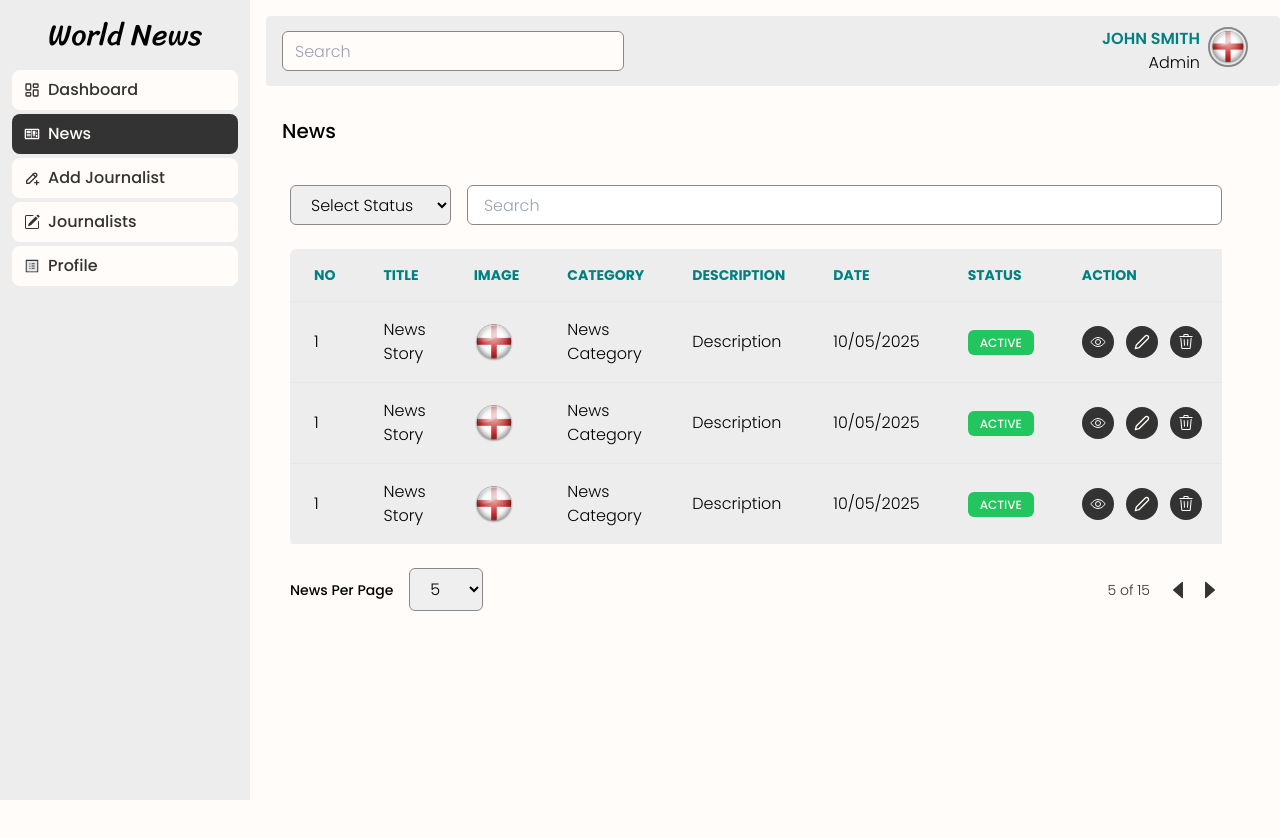
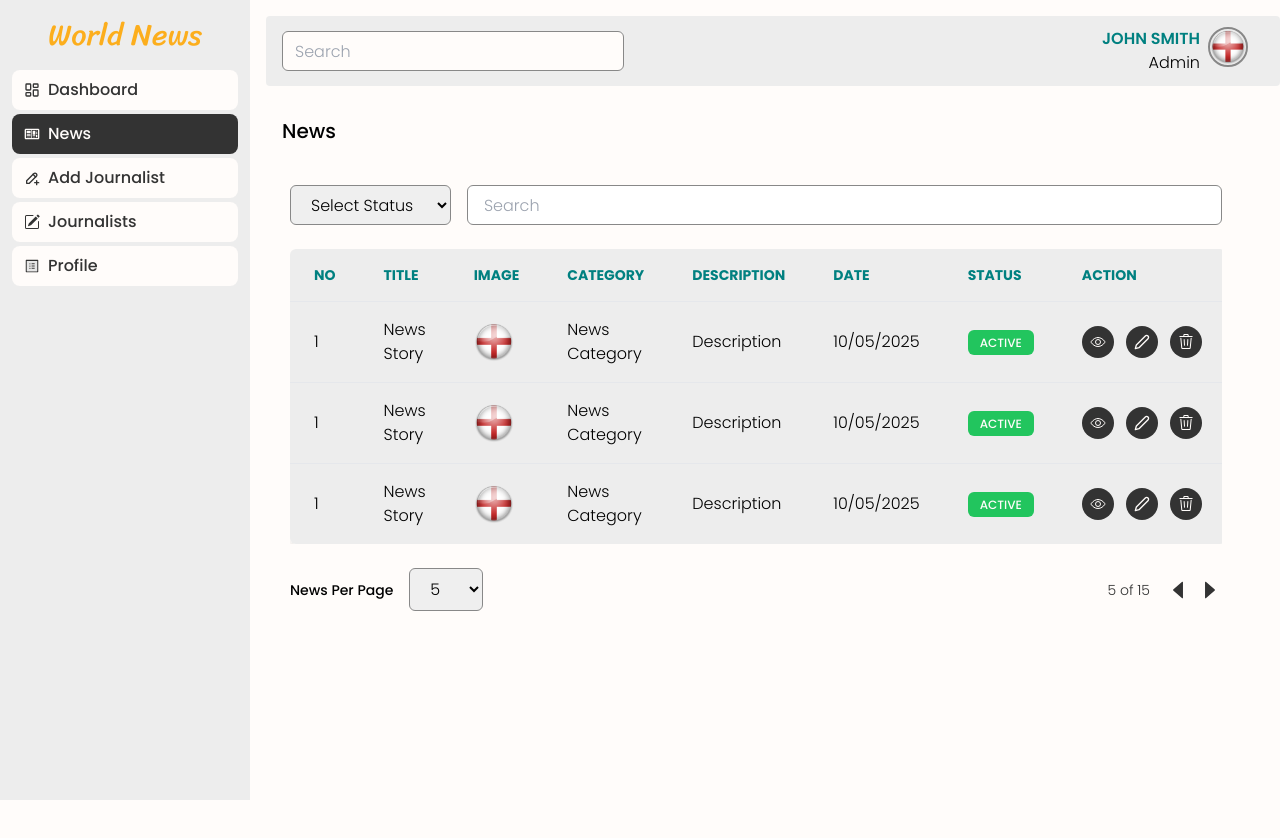
Before and after one commit to Nimira43/World-News, a React (Vite) app in the folder client/: page /dashboard/news in a window 1280 px wide. Shown: the top 838 px of the page. Built offline with nearby package versions, Linux system fonts and the light colour scheme.

Commit message:
Added new theme colours to tailwind.config.

```diff
--- a/client/src/dashboard/pages/AdminIndex.jsx
+++ b/client/src/dashboard/pages/AdminIndex.jsx
@@ -2,7 +2,9 @@ const AdminIndex = () => {
   return (
     <div className='mt-6'>
       <div className='grid grid-col-1 md:grid-cols-2 lg:grid-cols-5 gap-6'>
-
+        {[
+          {title: 'World News', value: 173, color: 'text-blue-500'}
+        ]}
       </div>
 
     </div>
--- a/client/src/index.css
+++ b/client/src/index.css
@@ -13,4 +13,9 @@ body {
 .logo {
   font-family: 'Sriracha', sans-serif;
   font-size: 30px;
+  color: #f13a3a;
+  color: #5584fc;
+  color: #2fc32f;
+  color: #f266f2;
+  color: #fcae1d;
 }
--- a/client/tailwind.config.js
+++ b/client/tailwind.config.js
@@ -14,6 +14,11 @@ export default {
         'grey-light': '#ededed',
         'grey-medium': '#888',
         'grey-dark': '#333',
+        'red-theme': '#f13a3a',
+        'blue-theme': '#5584fc',
+        'green-theme': '#2fc32f',
+        'purple-theme': '#f266f2',
+        'orange-theme': '#fcae1d',
       },
     },
   },
```
